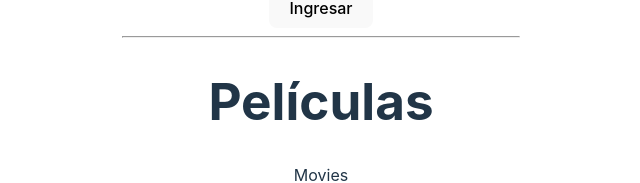
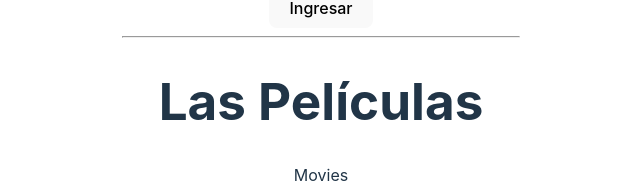
Before and after one commit to SebastianLunar/deployExample, a React (Vite) app: page / in a window 1280 px wide. Shown: the part 681-864 px from the top of the page, without its empty margins (319-959 px from the left). Built offline with nearby package versions, Linux system fonts and the light colour scheme; no server answers; the database is empty.

Commit message:
new commit

```diff
--- a/src/App.jsx
+++ b/src/App.jsx
@@ -111,7 +111,7 @@ function App () {
       </div>
 
       <hr />
-      <h1>Películas</h1>
+      <h1>Las Películas</h1>
       <Movies />
     </>
   )
```
